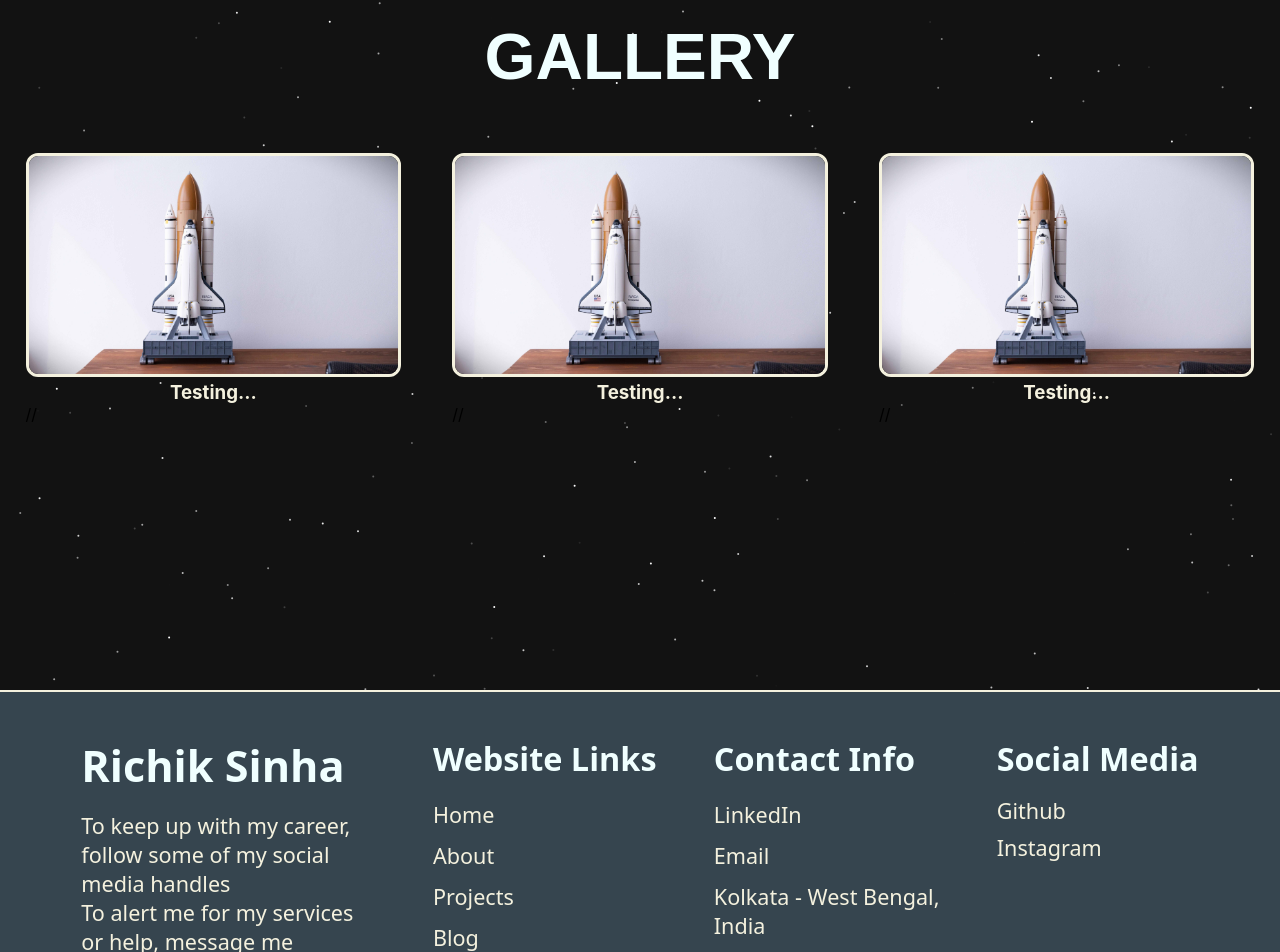
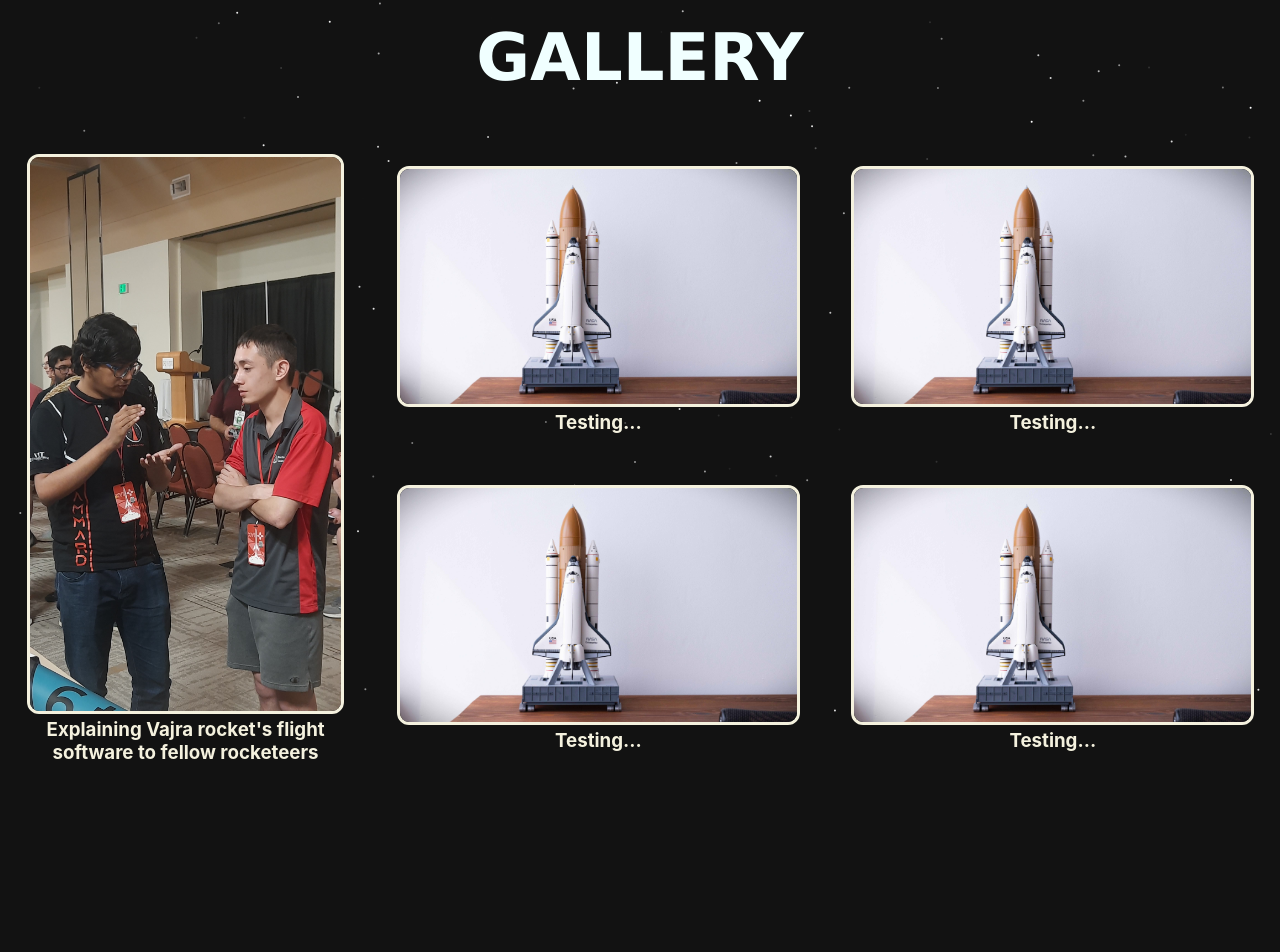
Before and after one commit to Rickisterr/Portfolio-Website, a React (Create React App) app: page /Gallery in a window 1280 px wide. Shown: the part 77-1029 px from the top of the page. Built offline with nearby package versions, Linux system fonts and the light colour scheme.

Commit message:
Altered Spacing Issues + Updated Gallery Pictures and Layout

```diff
--- a/src/App.css
+++ b/src/App.css
@@ -49,6 +49,7 @@ p {
   .Title {
     font-size: 5rem;
     padding-bottom: 0.75vw;
+    font-family: Verdana, Geneva, Tahoma, sans-serif;
   }
 }
 
@@ -70,6 +71,7 @@ p {
   .Title {
     font-size: 4.1rem;
     padding-bottom: 0.75vw;
+    font-family: Verdana, Geneva, Tahoma, sans-serif;
   }
 }
 
@@ -91,6 +93,7 @@ p {
   .Title {
     font-size: 4rem;
     padding-bottom: 0.75vw;
+    font-family: Verdana, Geneva, Tahoma, sans-serif;
   }
 }
 
@@ -112,6 +115,7 @@ p {
   .Title {
     font-size: 3.75rem;
     padding-bottom: 0.75vw;
+    font-family: Verdana, Geneva, Tahoma, sans-serif;
   }
 }
 
@@ -133,5 +137,6 @@ p {
   .Title {
     font-size: 3.5rem;
     padding-bottom: 0.75vw;
+    font-family: Verdana, Geneva, Tahoma, sans-serif;
   }
 }
--- a/src/Components/Contact.js
+++ b/src/Components/Contact.js
@@ -55,10 +55,7 @@ function Contact() {
 
                         <div>
                             <p>
-                                Kolkata - West Bengal,
-                            </p>
-                            <p>
-                                India
+                                Kolkata - WB, India
                             </p>
                         </div>
 
--- a/src/Components/Gallery/Gallery.js
+++ b/src/Components/Gallery/Gallery.js
@@ -2,6 +2,7 @@ import Contact from "../Contact";
 import Photo from "./Photo";
 
 import Test from "../Resources/RocketProjectOpen.jpg";
+import ExplainingFSW_SACup from '../Resources/GalleryPage/ExplainingFSW_SACup.jpg';
 
 function Gallery() {
 
@@ -9,16 +10,24 @@ function Gallery() {
         <div className='Wrapper' style={{ height: 'min-content', paddingTop: '4.5rem' }}>
 
             <div style={{ marginBlock: '1.5rem' }}>
-                <h1 className='Title' style={{ textAlign: 'center', color: '#f0ffff', fontFamily: 'Arial, Helvetica, sans-serif' }}>GALLERY</h1>
+                <h1 className='Title' style={{ color: '#f0ffff', textAlign: 'center' }}>GALLERY</h1>
             </div>
 
             <div>
 
                 <div className="RowFlexWrap">
 
-                    <Photo pic={Test} caption="Testing..." />
-                    <Photo pic={Test} caption="Testing..." />
-                    <Photo pic={Test} caption="Testing..." />
+                    <Photo pic={ExplainingFSW_SACup} caption={<>Explaining Vajra rocket's flight<br />software to fellow rocketeers</>} />
+
+                    <div className="ColFlexWrap">
+                        <Photo pic={Test} caption="Testing..." />
+                        <Photo pic={Test} caption="Testing..." />
+                    </div>
+
+                    <div className="ColFlexWrap">
+                        <Photo pic={Test} caption="Testing..." />
+                        <Photo pic={Test} caption="Testing..." />
+                    </div>
 
                 </div>
 
--- a/src/Components/Gallery/Photo.js
+++ b/src/Components/Gallery/Photo.js
@@ -4,7 +4,7 @@ function Photo(props) {
 
     return (
         <div style={{ padding: '2vw' }}>
-            <div style={{ minWidth: '25vw', maxWidth: '100%', height: 'auto' }} className='PhotoBox'>
+            <div style={{ minWidth: '25vw', maxWidth: '100%', height: 'auto', textAlign: 'center' }} className='PhotoBox'>
                 <img
                     src={props.pic}
                     className='figure-img img-fluid rounded shadow-3 mb-3 Photo'
@@ -13,7 +13,7 @@ function Photo(props) {
                 />
                 <h3 style={{ maxWidth: 'inherit', height: 'auto' }} className='caption'>{props.caption}</h3>
             </div>
-        // </div>
+        </div>
 
         // <div style={{ width: '75%', height: '75%', borderRadius: '1rem', boxShadow: '1rem 0.75rem 0.5rem #36454f', position: 'absolute', transition: 'all ease-in-out 6s' }}>
 
--- a/src/Components/NavBar.js
+++ b/src/Components/NavBar.js
@@ -7,38 +7,58 @@ import Button from 'react-bootstrap/Button';
 import './NavBar.css';
 
 function NavBar() {
+
     // function to open and close menu via hamburger button in portrait mode
     const hamburgerMenuToggle = () => {
+
         if (document.getElementById('my-toggle-links').className == 'openHamburger') {
             document.getElementById('my-toggle-links').className = 'closeHamburger';
             setTimeout(() => { document.getElementsByClassName('HamburgerMenu')[0].style.display = 'none'; }, 300);   // makes hamburger menu disappear
+
         }
+
         else {
             document.getElementById('my-toggle-links').className = 'openHamburger';
             setTimeout(() => { document.getElementsByClassName('HamburgerMenu')[0].style.display = 'block'; }, 300);  // makes hamburger menu collapse open
+
         }
+
     };
+
+
 
     // function to scroll to top of website
     // used with buttons on click function
     const toTop = () => {
+
         window.scrollTo({
             top: 0,
             behavior: 'smooth'
         });
+
     };
+
+
 
     return (
         <>
             <div style={{ position: 'fixed', zIndex: '10' }}>
+
+
                 <div className='ExpandingNav'>
+
+
                     <div className='NavBg'>
                         <Button className='ExpandToggle' onClick={hamburgerMenuToggle}><Icons.List style={{ color: '#FFFFFF', fontSize: '1.875rem' }} /></Button>
                     </div>
+
                     <div style={{ width: '100vw', height: '0.0625rem', backgroundColor: '#FFFFFF' }}></div>
 
+
                     <div className='HamburgerMenu' style={{ display: 'none' }}>
+
                         <div id="my-toggle-links" className='initHamburger' style={{ display: 'flex', flexDirection: 'column', msflexDirection: 'column', WebkitflexDirection: 'column', width: 'auto', textAlign: 'justify' }}>
+
                             <Link to='/' className='ExpandButtons'>Home</Link>
 
                             <Link to='/about' className='ExpandButtons'>About</Link>
@@ -48,14 +68,23 @@ function NavBar() {
                             <Link to='/gallery' className='ExpandButtons'>Gallery</Link>
 
                         </div>
+
                     </div>
 
                 </div>
+
+
+
                 <div className='FixedNav'>
+
+
                     <Navbar className='NavBg'>
+
                         <Navbar.Brand as={Link} to='/'>
                             <Icons.House style={{ color: '#FFFFFF', fontSize: '3.75vh' }} />
                         </Navbar.Brand>
+
+
                         <Nav style={{ width: '100%', display: 'flex' }}>
 
                             <Nav.Link as={Link} to='/' className='NavButton' style={{ marginLeft: '3vw' }} onClick={toTop}>Home</Nav.Link>
@@ -68,14 +97,20 @@ function NavBar() {
 
                         </Nav>
 
-                        <button className='GitHubButton'><Icons.Github style={{ height: '4vh' }} /></button>
+                        <button className='GitHubButton'><a href='https://github.com/Rickisterr' target='_blank' rel="noreferrer"><Icons.Github style={{ height: '4vh' }} /></a></button>
 
                     </Navbar>
+
                     <div style={{ width: '100vw', height: '0.0625rem', backgroundColor: '#FFFFFF' }}></div>
+
+
                 </div>
+
+
             </div>
         </>
     );
+
 }
 
 export default NavBar;
--- a/src/Components/Projects/Projects.js
+++ b/src/Components/Projects/Projects.js
@@ -1,5 +1,4 @@
 import Contact from "../Contact";
-import PFP from '../Resources/ProfilePic.jpeg';
 import './Projects.css';
 
 import SACup_Interview_Pic from '../Resources/ProjectsPage/SACup_Interview.png';
@@ -14,17 +13,17 @@ function Projects() {
     // between picture on the right, explanation on the left and vice versa
 
     return (
-        <div className='Wrapper' style={{ height: 'min-content' }}>
+        <div className='Wrapper' style={{ height: 'min-content', paddingTop: '4.5rem' }}>
             <div>
 
                 {/* Flex wrapping whole viewport to allow each section to flex arrange automatically */}
-                <div className='ColFlexWrap' id="SammardWorksid" style={{ paddingInline: '7vw', paddingBlockStart: '10vh', gap: '10vmin' }}>
+                <div className='ColFlexWrap' id="SammardWorksid" style={{ paddingInline: '7vw', gap: '3rem' }}>
 
 
 
                     {/* Page Title */}
 
-                    <h1 className='Title' style={{ color: '#f0ffff', fontFamily: 'Arial, Helvetica, sans-serif' }}>PROJECTS</h1>
+                    <h1 className='Title' style={{ color: '#f0ffff', marginBlockStart: '1.5rem' }}>PROJECTS</h1>
 
 
 
@@ -34,14 +33,14 @@ function Projects() {
 
                     <div className='BoxWrap' style={{ gap: '5vmin', marginBottom: '4vmin', paddingTop: '0vmin' }}>
                         {/* Textbox for explanation of project 1 */}
-                        <div style={{ width: '60%', backgroundColor: '#36454f', gap: '5vmin', paddingBlock: '5vmin', paddingInline: '9vmin', borderStyle: 'solid', borderWidth: '0.25vmin', borderRadius: '1rem', borderColor: '#f4f1de', minHeight: '50vh' }}>
+                        <div style={{ width: '75%', backgroundColor: '#36454f', gap: '5vmin', paddingBlock: '5vmin', paddingInline: '9vmin', borderStyle: 'solid', borderWidth: '0.25vmin', borderRadius: '1rem', borderColor: '#f4f1de', minHeight: '50vh' }}>
                             <h1 className='WhiteNormText Headings'>Team Sammard Works</h1>
                             <p className='WhiteNormText Paragraphs' style={{ textAlign: 'justify', maxWidth: 'maxContent' }}>
                                 Previously improved and helped develop an in-house flight software system for a
                                 sounding rocket as a part of Team Sammard for the Spaceport America Cup competition
                                 2023. Software was built on an ESP32 Development board manufactured by the team and
                                 programmed in embedded C. Additionally programmed the first deployable version of the team
-                                website for the 2023 team using the ReactJS framework. Physically represented the team
+                                website for the 2023 team using ReactJS. Physically represented the team
                                 along with 7 other team members at the competition venue at Las Cruces, New Mexico.
                             </p>
                         </div>
@@ -49,7 +48,7 @@ function Projects() {
 
                         {/* Image to right of textbox */}
                         <div>
-                            <img alt="Representing Team Sammard in an Interview" src={SACup_Interview_Pic} loading="lazy" style={{ width: '37.5vw', minWidth: '25vmax', borderRadius: '1rem' }} />
+                            <img alt="Representing Team Sammard in an Interview" src={SACup_Interview_Pic} loading="lazy" style={{ width: '35vw', minWidth: '25vmax', borderRadius: '1rem' }} />
                         </div>
                     </div>
 
@@ -69,7 +68,7 @@ function Projects() {
 
 
                         {/* Textbox for explanation of project 2 */}
-                        <div style={{ width: '60%', backgroundColor: '#36454f', gap: '5vmin', paddingBlock: '5vmin', paddingInline: '9vmin', borderStyle: 'solid', borderWidth: '0.25vmin', borderRadius: '1rem', borderColor: '#f4f1de', minHeight: '50vh' }}>
+                        <div style={{ width: '75%', backgroundColor: '#36454f', gap: '5vmin', paddingBlock: '5vmin', paddingInline: '9vmin', borderStyle: 'solid', borderWidth: '0.25vmin', borderRadius: '1rem', borderColor: '#f4f1de', minHeight: '50vh' }}>
                             <h1 className='WhiteNormText Headings'>Diabetes Prediction Model</h1>
                             <p className='WhiteNormText Paragraphs' style={{ textAlign: 'justify', maxWidth: 'maxContent' }}>
                                 Developed a model for prediction of diabetes using a model trained by a public dataset
@@ -90,7 +89,7 @@ function Projects() {
 
                     <div className='BoxWrap' id="Game-2048" style={{ gap: '5vmin', marginBottom: '4vmin', paddingTop: '15vmin' }}>
                         {/* Textbox for explanation of project 3 */}
-                        <div style={{ width: '60%', backgroundColor: '#36454f', gap: '5vmin', paddingBlock: '6vmin', paddingInline: '9vmin', borderStyle: 'solid', borderWidth: '0.25vmin', borderRadius: '1rem', borderColor: '#f4f1de', minHeight: '50vh' }}>
+                        <div style={{ width: '75%', backgroundColor: '#36454f', gap: '5vmin', paddingBlock: '6vmin', paddingInline: '9vmin', borderStyle: 'solid', borderWidth: '0.25vmin', borderRadius: '1rem', borderColor: '#f4f1de', minHeight: '50vh' }}>
                             <h1 className='WhiteNormText Headings'>2048 Game</h1>
                             <p className='WhiteNormText Paragraphs' style={{ textAlign: 'justify', maxWidth: 'maxContent' }}>
                                 Developed a 2048 game in Python. Movement is performed by arrow keys and causes all tiles on the
--- a/src/Components/Resources/PicCarousel.js
+++ b/src/Components/Resources/PicCarousel.js
@@ -22,8 +22,8 @@ function PicCarousel(props) {
                 </div>
             </HashLink>
             <div style={{ width: '100%', display: 'flex', flexDirection: 'row', justifyContent: 'space-evenly', marginTop: '1rem' }}>
-                <Icons.ChevronCompactLeft className='PointeronHover' onClick={CycleLeft} style={{ color: '#f4f1de', fontSize: '2rem' }} />
-                <Icons.ChevronCompactRight className='PointeronHover' onClick={CycleRight} style={{ color: '#f4f1de', fontSize: '2rem' }} />
+                <Icons.ChevronLeft className='PointeronHover' onClick={CycleLeft} style={{ color: '#f4f1de', fontSize: '2rem' }} />
+                <Icons.ChevronRight className='PointeronHover' onClick={CycleRight} style={{ color: '#f4f1de', fontSize: '2rem' }} />
             </div>
         </div>
     );
```
Also changed, not shown: src/Components/Home/Home.js (+42 -2 lines), src/Components/Resources/GalleryPage/ExplainingFSW_SACup.jpg (added), src/Components/Resources/GalleryPage/TeamPhoto_Sammard.jpg (added).
